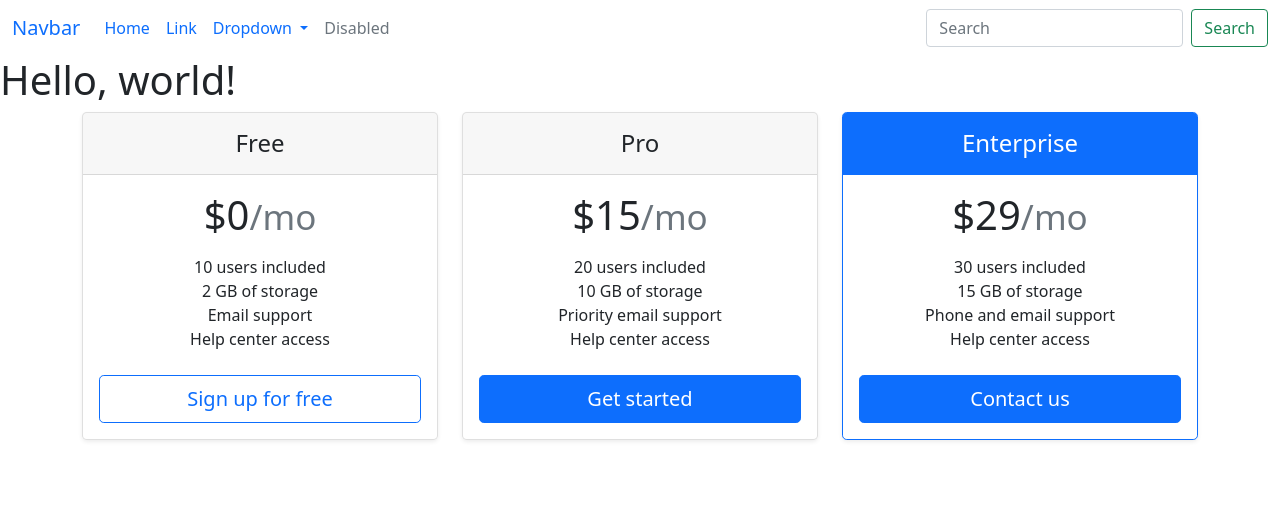
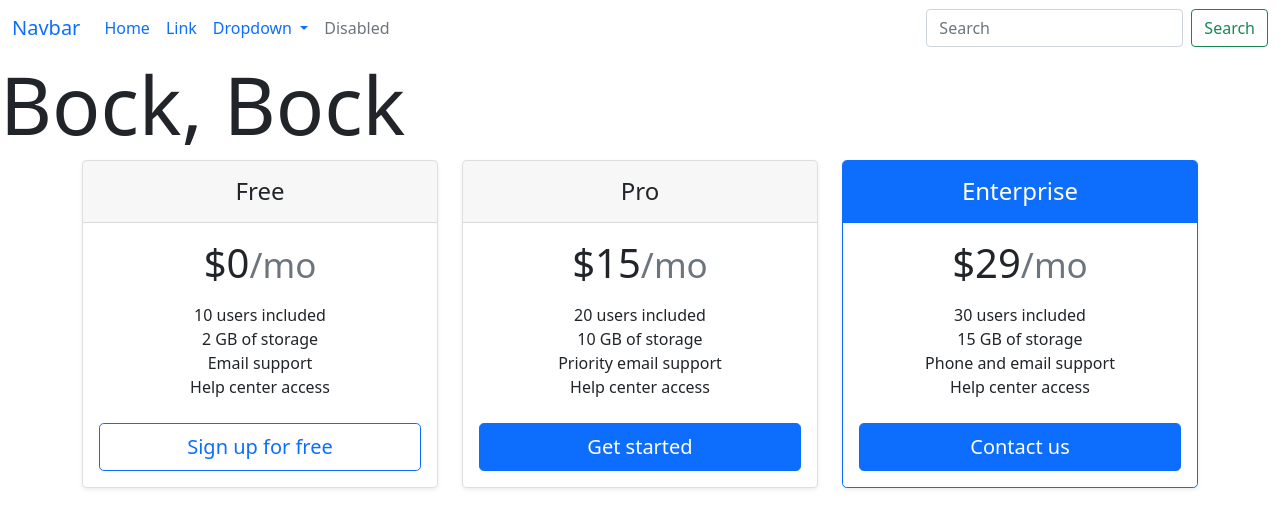
Before and after one commit to PabloCancinoProgrammer/feature-branch-workflow, a plain HTML site: page index.html in a window 1280 px wide. Drawn offline with nearby package versions, Linux system fonts and the light colour scheme.

Commit message:
change heading to bock bock

```diff
--- a/index.html
+++ b/index.html
@@ -49,7 +49,7 @@
       </div>
     </nav>
 
-    <h1>Hello, world!</h1>
+    <h1 class="display-1">Bock, Bock</h1>
     <div class="container">
       <div class="row row-cols-1 row-cols-md-3 mb-3 text-center">
         <div class="col">
```
